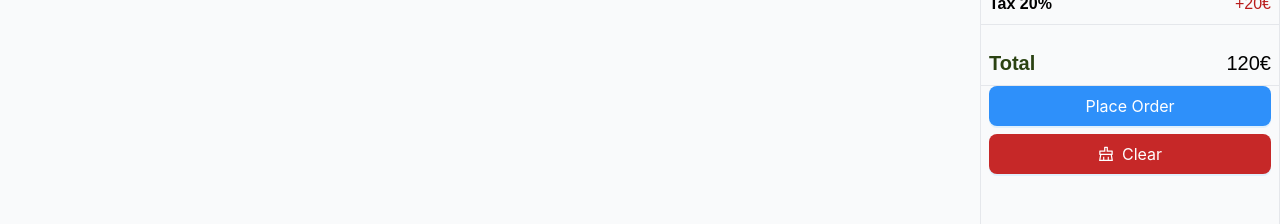
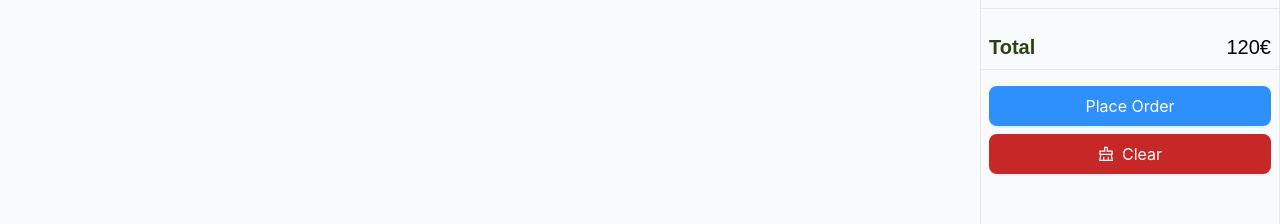
Before and after one commit to eflatuna/mern_pos_application, a React (Create React App) app in the folder client/: page /home in a window 1280 px wide. Shown: the part 620-844 px from the top of the page. Built offline with nearby package versions, Linux system fonts and the light colour scheme; no server answers.

Commit message:
`Update CartTotal component: changed div class from "px-2" to "pt-4 px-2"`

```diff
--- a/client/src/components/cart_totals/CartTotal.jsx
+++ b/client/src/components/cart_totals/CartTotal.jsx
@@ -70,7 +70,7 @@ const CartTotal = () => {
 						<span className="text-xl">120€</span>
 					</div>
 				</div>
-				<div className=" px-2">
+				<div className="pt-4 px-2">
 					<Button
 						type="primary"
 						size="large"
```
